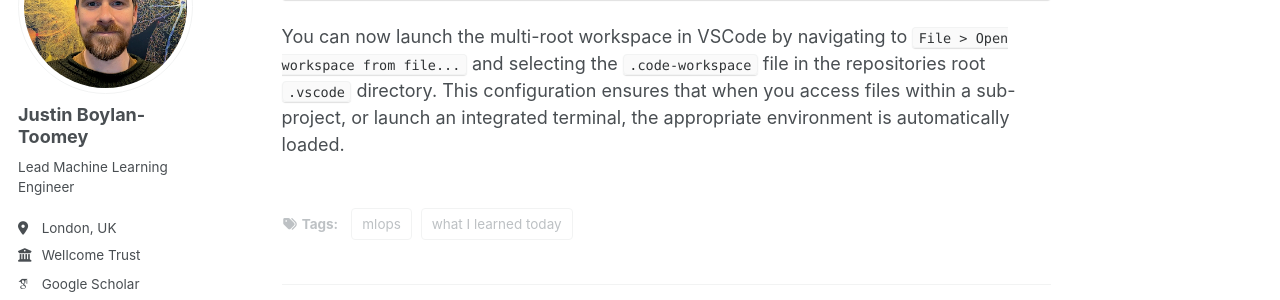
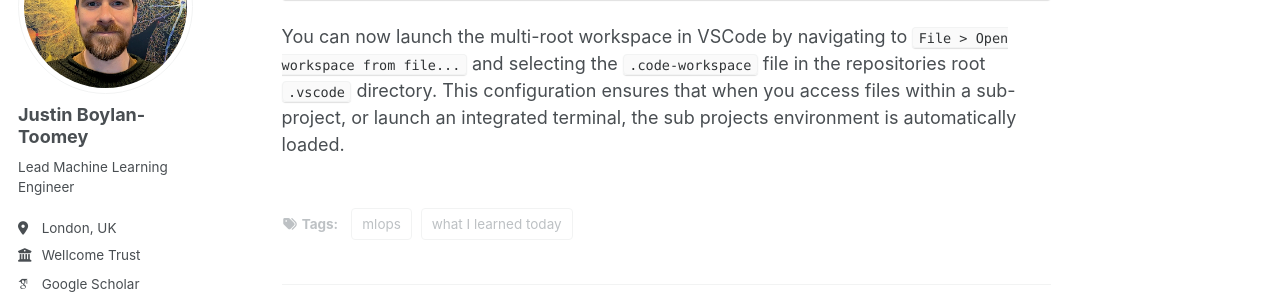
Before and after one commit to justinbt1/justinbt1.github.io, a Jekyll site: the page built from _posts/2026-01-22-managing-uv-monorepo-envs.md, in a window 1280 px wide and 900 px high, scrolled down 2985 px. Shown: the part 180-480 px from the top of the window. Built offline with Jekyll 4.4.1, drawn with Linux system fonts in a browser that asks for light colours; some web fonts are replaced; a script that is not in the unit is left out.

````diff
--- a/_posts/2026-01-22-managing-uv-monorepo-envs.md
+++ b/_posts/2026-01-22-managing-uv-monorepo-envs.md
@@ -99,4 +99,4 @@
 }
 ```
 
-You can now launch the multi-root workspace in VSCode by navigating to `File > Open workspace from file...` and selecting the `.code-workspace` file in the repositories root `.vscode` directory. This configuration ensures that when you access files within a sub-project, or launch an integrated terminal, the appropriate environment is automatically loaded.
+You can now launch the multi-root workspace in VSCode by navigating to `File > Open workspace from file...` and selecting the `.code-workspace` file in the repositories root `.vscode` directory. This configuration ensures that when you access files within a sub-project, or launch an integrated terminal, the sub projects environment is automatically loaded.
````
